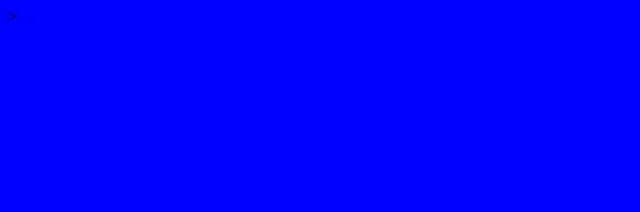
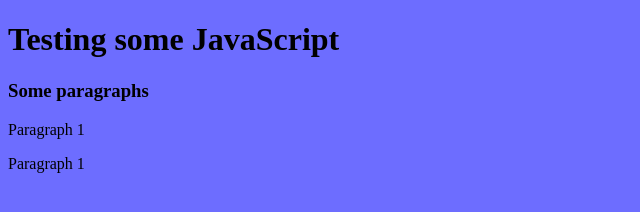
Before and after one commit to chia0124/s25web3week1, a plain HTML site: page index.html in a window 1280 px wide. Shown: the whole page, without its empty margins (0-640 px from the left). Drawn offline with Linux system fonts and the light colour scheme.

Commit message:
JavaScript

```diff
--- a/index.html
+++ b/index.html
@@ -7,8 +7,17 @@
     <link rel="stylesheet" href="styles/styles.css">
 </head>
 <body>
-
+    <header>
+        <h1>Testing some JavaScript</h1>
+    </header>
+    <main>
+        <article>
+            <h3>Some paragraphs</h3>
+            <p id="p1">Paragraph 1</p>
+            <p id="p2">Paragraph 1</p>
+        </article>
+    </main>
 </body>
-<!-- we put the javascript file at the bottom of the page so it loads after the HTML loads -->>
+<!-- we put the javascript file at the bottom of the page so it loads after the HTML loads -->
 <script src="scripts/scripts.js"></script>
 </html>
--- a/scripts/scripts.js
+++ b/scripts/scripts.js
@@ -1 +1,11 @@
-alert("hello world!")
+//the alert function will add a pop-up with a message
+//alert("hello world!")
+
+console.log("hello world! ...quietly");
+
+//tell the first paragraph (id p1) to listen for a click
+document.getElementById("p1").addEventListener
+("click", function(){
+        //change the text in the second paragraph (id p2)
+        document.getElementById("p2").textContent = "You clicked on the first paragraph";
+});
--- a/styles/styles.css
+++ b/styles/styles.css
@@ -1,3 +1,3 @@
 body {
-    background: blue;
+    background: rgb(109, 109, 255);
 }
```
